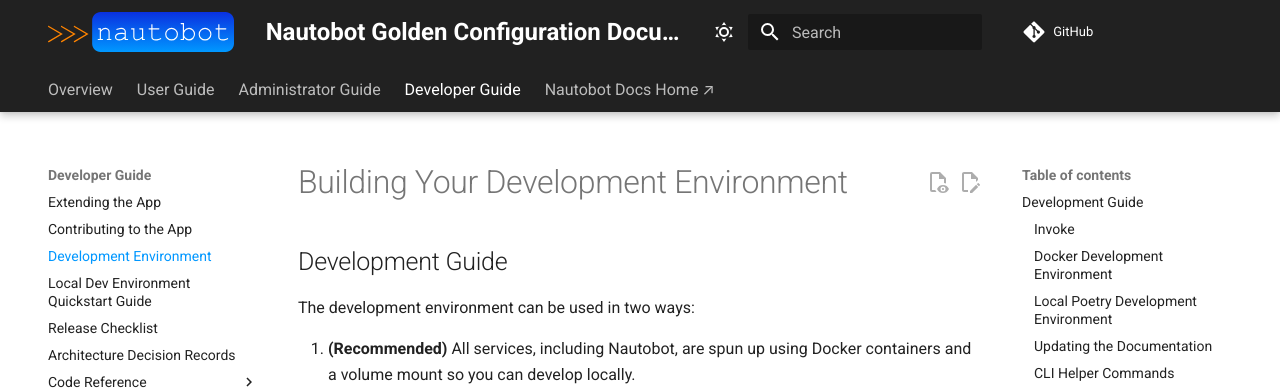
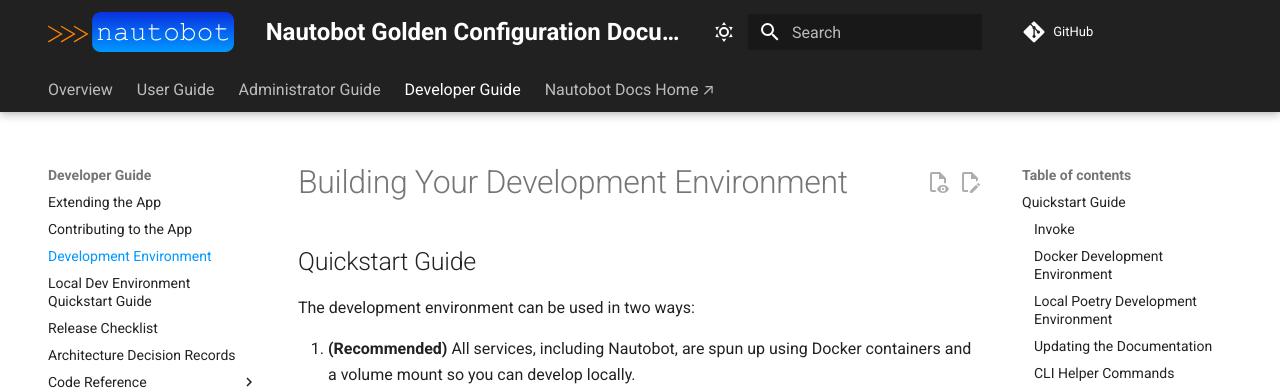
Before and after one commit to nautobot/nautobot-app-golden-config, an MkDocs documentation site: the page built from docs/dev/dev_environment.md, in a window 1280 px wide and 900 px high. Shown: the top 390 px of the window. Built offline with MkDocs 1.6.1 and Material for MkDocs 9.7.7, drawn with Linux system fonts in a browser that asks for light colours; comment, search, counter and statistics services are not loaded.

Commit message:
Revert heading change
Revert heading change from PR feedback

```diff
--- a/docs/dev/dev_environment.md
+++ b/docs/dev/dev_environment.md
@@ -1,6 +1,6 @@
 # Building Your Development Environment
 
-## Development Guide
+## Quickstart Guide
 
 The development environment can be used in two ways:
 
```
